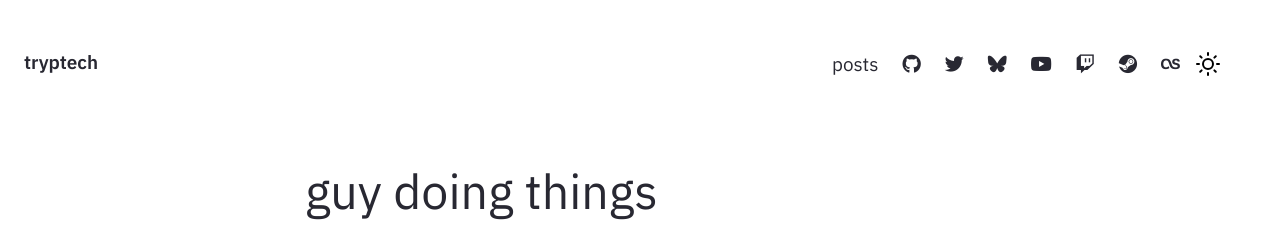
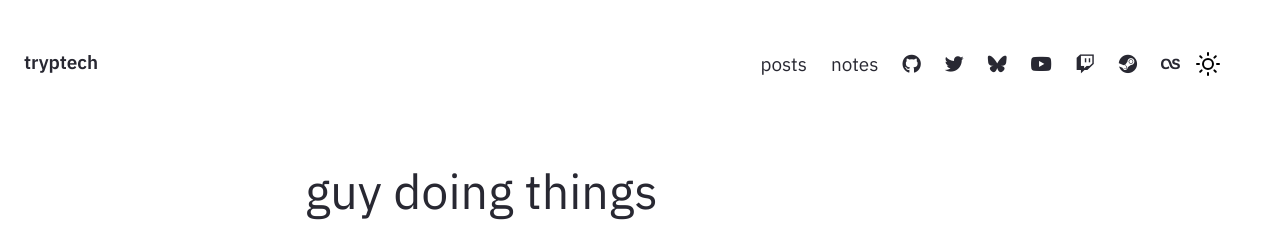
Before and after one commit to tryptech/tryptech.github.io, a Jekyll site: the page built from pages/index.md, in a window 1280 px wide. Shown: the top 248 px of the page. Built offline with Jekyll 4.4.1, drawn with Linux system fonts in a browser that asks for light colours; nearby versions of some CDN libraries; comment, search, counter and statistics services are not loaded.

Commit message:
no message

```diff
--- a/_includes/Nav.html
+++ b/_includes/Nav.html
@@ -56,6 +56,9 @@
         <a href="{{'/posts' | relative_url}}" class="navbar-item">
           posts
         </a>
+        <a href="{{'/notes' | relative_url}}" class="navbar-item">
+          notes
+        </a>
         <a href="https://github.com/tryptech" target="_blank" class="navbar-item"><i class="fa-brands fa-github"></i></a>
         <a href="https://twitter.com/yo_tryptech" target="_blank" class="navbar-item"><i class="fa-brands fa-twitter"></i></a>
         <a href="https://bsky.app/profile/tryp.tech" target="_blank" class="navbar-item"><i class="fa-brands fa-bluesky"></i></a>
```
